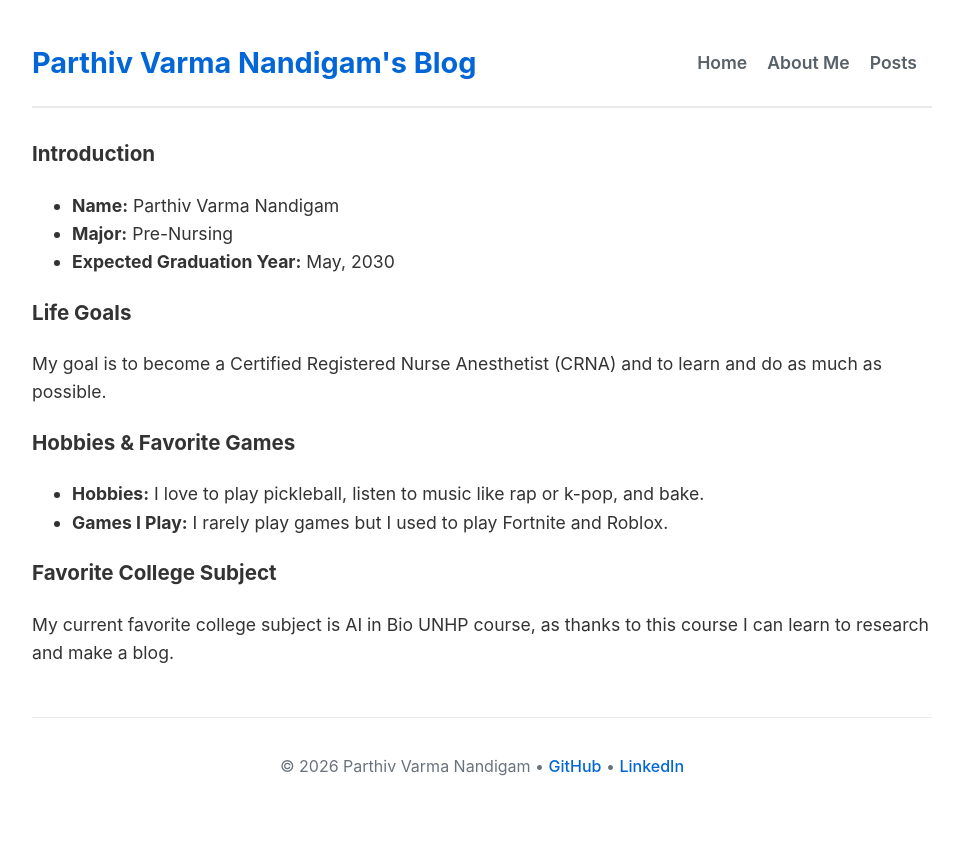
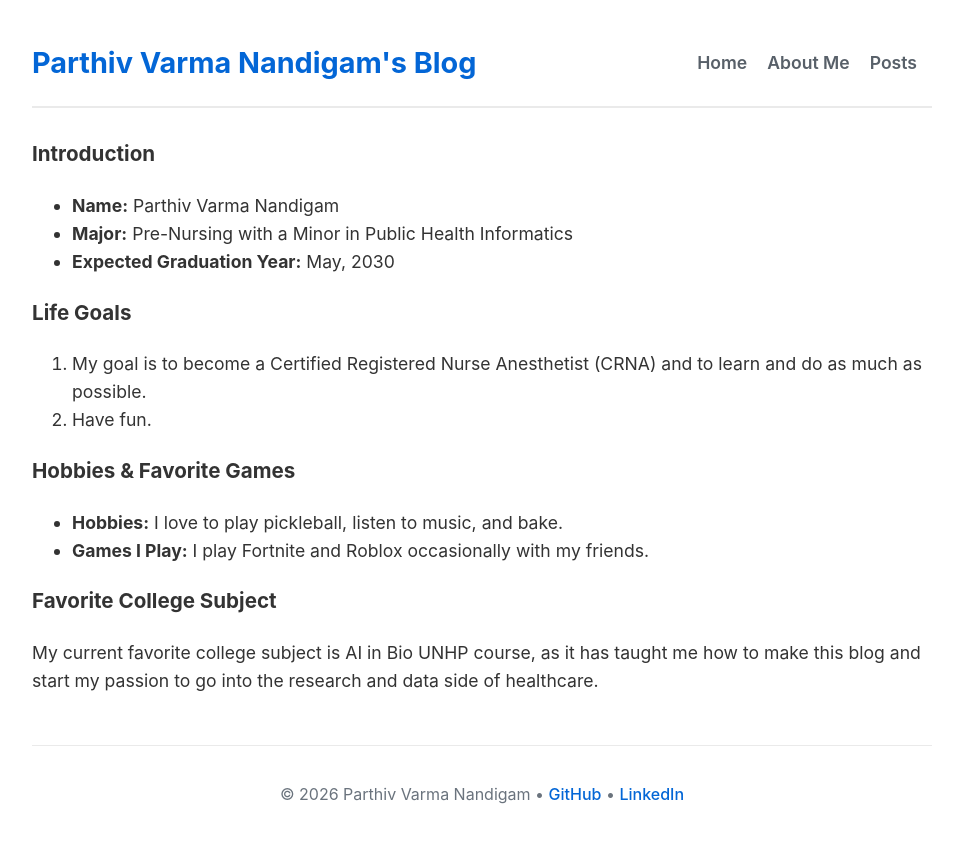
Before and after one commit to PN2409IT0B/PN2409IT0B.github.io, a Jekyll site: the page built from about.md, in a window 1280 px wide. Shown: the top 843 px of the page, without its empty margins (158-1121 px from the left). Built offline with Jekyll 4.4.1, drawn with Linux system fonts in a browser that asks for light colours.

Commit message:
update about page

```diff
--- a/about.md
+++ b/about.md
@@ -6,15 +6,16 @@ permalink: /about.html
 
 ### Introduction
 * **Name:** Parthiv Varma Nandigam
-* **Major:** Pre-Nursing
+* **Major:** Pre-Nursing with a Minor in Public Health Informatics
 * **Expected Graduation Year:** May, 2030
 
 ### Life Goals
-My goal is to become a Certified Registered Nurse Anesthetist (CRNA) and to learn and do as much as possible.
+1. My goal is to become a Certified Registered Nurse Anesthetist (CRNA) and to learn and do as much as possible.
+2. Have fun.
 
 ### Hobbies & Favorite Games
-* **Hobbies:** I love to play pickleball, listen to music like rap or k-pop, and bake.
-* **Games I Play:** I rarely play games but I used to play Fortnite and Roblox.
+* **Hobbies:** I love to play pickleball, listen to music, and bake.
+* **Games I Play:** I play Fortnite and Roblox occasionally with my friends.
 
 ### Favorite College Subject
-My current favorite college subject is AI in Bio UNHP course, as thanks to this course I can learn to research and make a blog.
+My current favorite college subject is AI in Bio UNHP course, as it has taught me how to make this blog and start my passion to go into the research and data side of healthcare.
```
